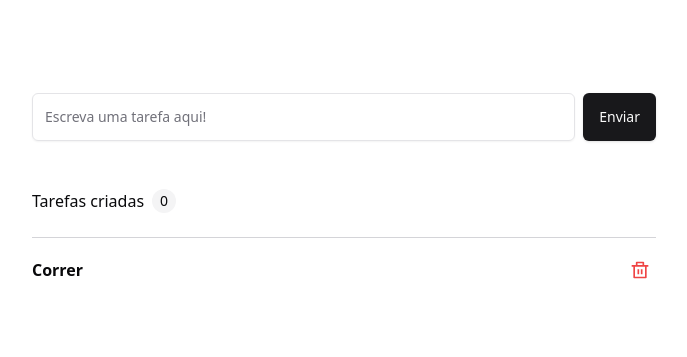
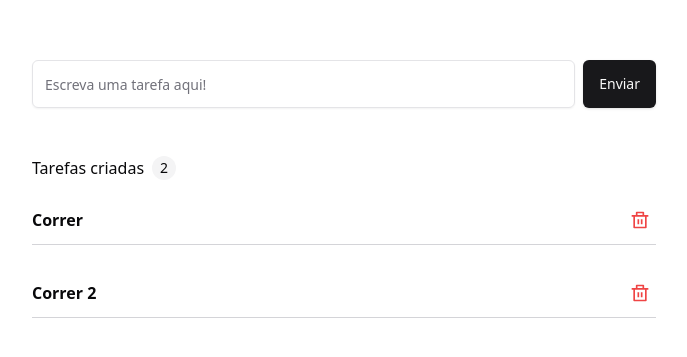
Before and after one commit to thiagomarim/to-do-list, a React (Vite) app: page / in a window 1280 px wide. Shown: the part 211-568 px from the top of the page, without its empty margins (296-983 px from the left). Built offline with nearby package versions, Linux system fonts and the light colour scheme.

Commit message:
feat: add the function to create a new task

```diff
--- a/src/App.tsx
+++ b/src/App.tsx
@@ -6,7 +6,6 @@ import TasksCard from "./components/tasks-card";
 export interface TasksProps {
   id: string;
   text: string;
-  isMarked: boolean;
 }
 
 export default function App() {
@@ -14,35 +13,50 @@ export default function App() {
     {
       id: "0",
       text: "Correr",
-      isMarked: false,
     },
     {
       id: "1",
       text: "Correr 2",
-      isMarked: false,
     },
   ]);
+  const [input, setInput] = useState("");
 
   function handleSubmit(event: FormEvent) {
     event.preventDefault();
+
+    setTasks([
+      ...tasks,
+      {
+        id: crypto.randomUUID(),
+        text: input,
+      },
+    ]);
+
+    setInput("");
   }
 
   return (
     <section className="container flex flex-col items-center justify-center w-full h-screen">
       <form onSubmit={handleSubmit} className="flex items-center w-full gap-2">
-        <Input placeholder="Escreva uma tarefa aqui!" className="h-12" />
+        <Input
+          onChange={(event) => setInput(event.target.value)}
+          placeholder="Escreva uma tarefa aqui!"
+          className="h-12"
+          required
+          value={input}
+        />
         <Button className="h-12">Enviar</Button>
       </form>
 
       <div className="mt-12 flex items-center gap-2 w-full">
         <span>Tarefas criadas</span>
         <div className="flex items-center justify-center size-6 bg-zinc-100 rounded-full">
-          <span className="text-sm">0</span>
+          <span className="text-sm">{tasks.length}</span>
         </div>
       </div>
 
       <div className="mt-6 w-full">
-        <TasksCard />
+        <TasksCard tasks={tasks} />
       </div>
     </section>
   );
--- a/src/components/tasks-card.tsx
+++ b/src/components/tasks-card.tsx
@@ -1,17 +1,23 @@
-import { FaRegCircle } from "react-icons/fa";
 import { RiDeleteBinLine } from "react-icons/ri";
+import { TasksProps } from "../App";
 
-export default function TasksCard() {
+interface TasksCardProps {
+  tasks: TasksProps[];
+}
+
+export default function TasksCard({ tasks }: TasksCardProps) {
   return (
-    <section className="flex flex-col gap-12">
-      <div className="border-t border-zinc-300">
-        <div className="mt-4 flex items-center justify-between">
-          <p className="font-semibold">Correr</p>
-          <button className="flex items-center justify-center size-8 rounded-sm transition-colors bg-transparent hover:bg-red-200">
-            <RiDeleteBinLine size={20} color="#ef4444" />
-          </button>
+    <section className="flex flex-col gap-8">
+      {tasks.map((task) => (
+        <div key={task.id} className="border-b border-zinc-300">
+          <div className="mb-2 flex items-center justify-between">
+            <p className="font-semibold">{task.text}</p>
+            <button className="flex items-center justify-center size-8 rounded-sm transition-colors bg-transparent hover:bg-red-200">
+              <RiDeleteBinLine size={20} color="#ef4444" />
+            </button>
+          </div>
         </div>
-      </div>
+      ))}
     </section>
   );
 }
```
